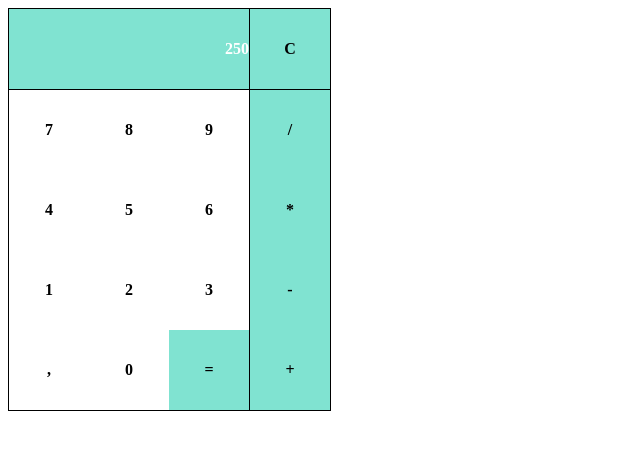
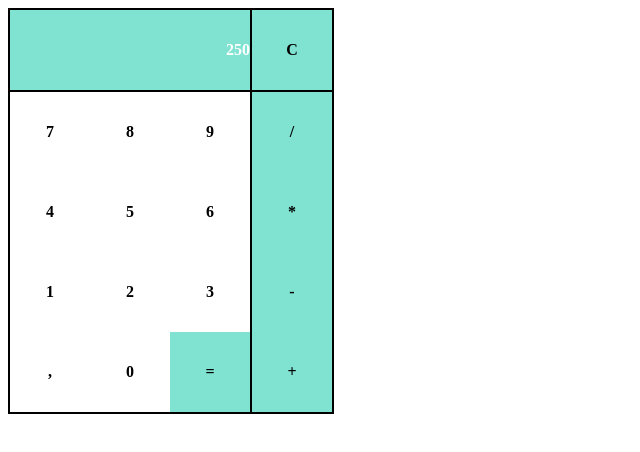
Before and after one commit to eduardovazquezitb/Calculator, a plain HTML site: page index.html in a window 1280 px wide. Shown: the whole page, without its empty margins (0-640 px from the left). Drawn offline with Linux system fonts and the light colour scheme.

Commit message:
Update style.css

```diff
--- a/style.css
+++ b/style.css
@@ -1,7 +1,7 @@
 table
 {
   width: 100px;
-  border: solid black 1px;
+  border: solid black 2px;
   font-weight: bold;
   font: Verdana;
   size: 1000000pt;
@@ -17,7 +17,7 @@ td[type="button"]
   background-color: #80E3D1;
   color: black;
   border: solid black 0px;
-  border-left: solid black 1px;
+  border-left: solid black 2px;
   text-align: center;
   font-weight: bold;
 }
@@ -35,8 +35,8 @@ td[type="buttonC"]
   background-color: #80E3D1;
   color: black;
   border: solid black 0px;
-  border-bottom: solid black 1px;
-  border-left: solid black 1px;
+  border-bottom: solid black 2px;
+  border-left: solid black 2px;
   text-align: center;
 }
 
@@ -45,7 +45,7 @@ td[type="text"]
   background-color:#80E3D1;
   color: white;
   border: solid black 0px;
-  border-bottom: solid black 1px;
+  border-bottom: solid black 2px;
   text-align: right;
 }
 
```
